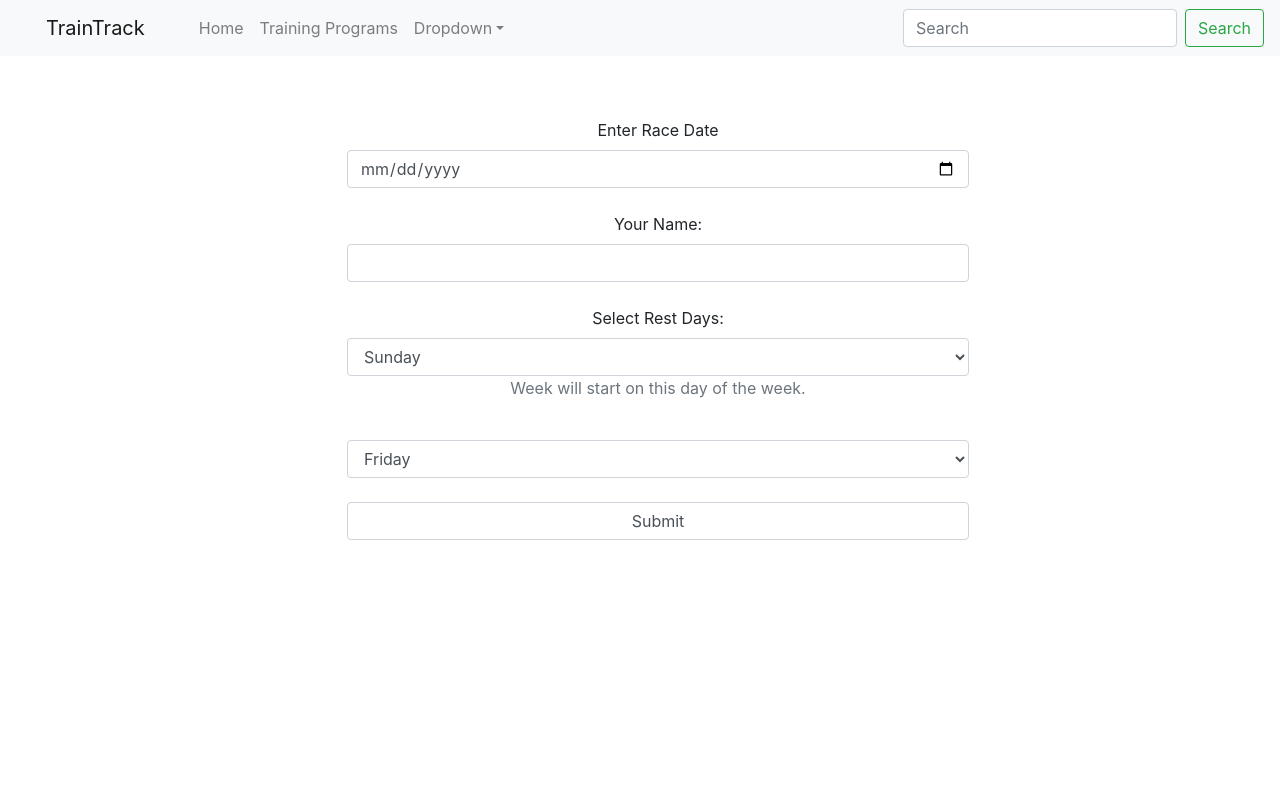
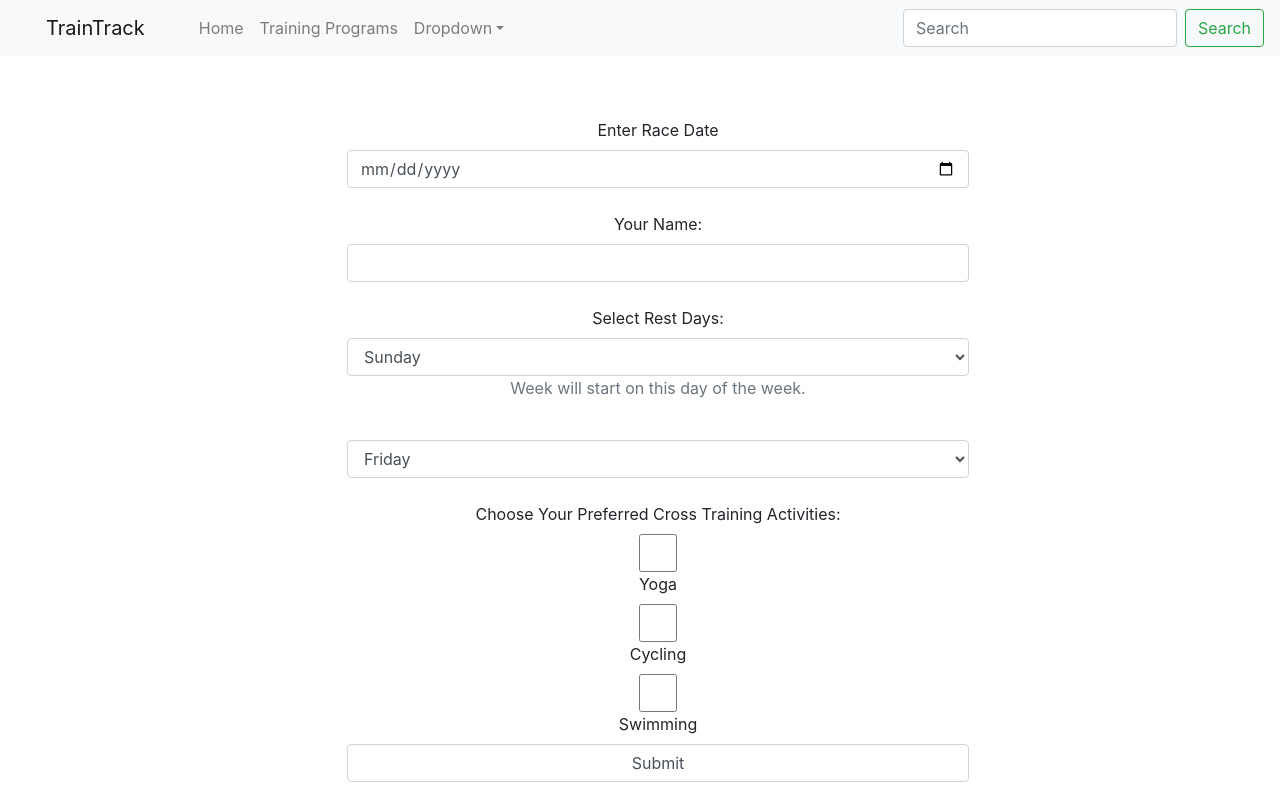
Before and after one commit to hellobontempo/train-track-frontend, a React (Create React App) app: page / in a window 1280 px wide. Built offline with nearby package versions, Linux system fonts and the light colour scheme; no server answers.

Commit message:
adds start date to user programs

```diff
--- a/src/components/ProgramForm.js
+++ b/src/components/ProgramForm.js
@@ -1,6 +1,7 @@
 import React from 'react'
 import { addUserProgram } from '../actions/actions'
 import { connect } from 'react-redux'
+import { Form } from 'react-bootstrap'
 
 class ProgramForm extends React.Component {
 
@@ -199,8 +200,33 @@ class ProgramForm extends React.Component {
                         <option disabled={this.state.defaultDisabled.wednesday} value="3">Wednesday</option>
                         <option disabled={this.state.defaultDisabled.thursday} value="4">Thursday</option>
                         <option disabled={this.state.defaultDisabled.friday} value="5">Friday</option>
-                        <option disabled={this.state.defaultDisabled.saturday} alue="6">Saturday</option>
+                        <option disabled={this.state.defaultDisabled.saturday} value="6">Saturday</option>
                     </select><br></br>
+                    <label for="cross_train">Choose Your Preferred Cross Training Activities:</label>
+                    <input
+                        className="form-control"
+                        name="yoga"
+                        type="checkbox"
+                        value="yoga"
+                    /><label for="yoga">
+                        Yoga
+                    </label>
+                    <input
+                        className="form-control"
+                        name="cycling"
+                        type="checkbox"
+                        value="cycling"
+                    /><label for="cycling">
+                        Cycling
+                    </label>
+                    <input
+                        className="form-control"
+                        name="swimming"
+                        type="checkbox"
+                        value="swimming"
+                    /><label for="swimming">
+                        Swimming
+                    </label>
                     <input
                     className="form-control"
                     type="submit"/>
--- a/src/components/UserProgramTable.js
+++ b/src/components/UserProgramTable.js
@@ -2,7 +2,7 @@ import React from 'react'
 import { Container } from 'react-bootstrap';
 import { connect } from 'react-redux';
 import ProgramTable from './table/ProgramTable';
-
+import DisplayDate from './DisplayDate'
 
 class UserTable extends React.Component {
 
@@ -12,10 +12,13 @@ class UserTable extends React.Component {
     return program
   }
 
+  Display
+
   displayTable(){
     return (
       <div>
         <h1>{this.props.userProgram.username}'s Schedule:</h1>
+        <h4>start date: {DisplayDate(this.props.userProgram.start_date)}</h4>
          <ProgramTable custom={this.props.userProgram} program={this.findProgram()}/>
       </div>
     )
```
